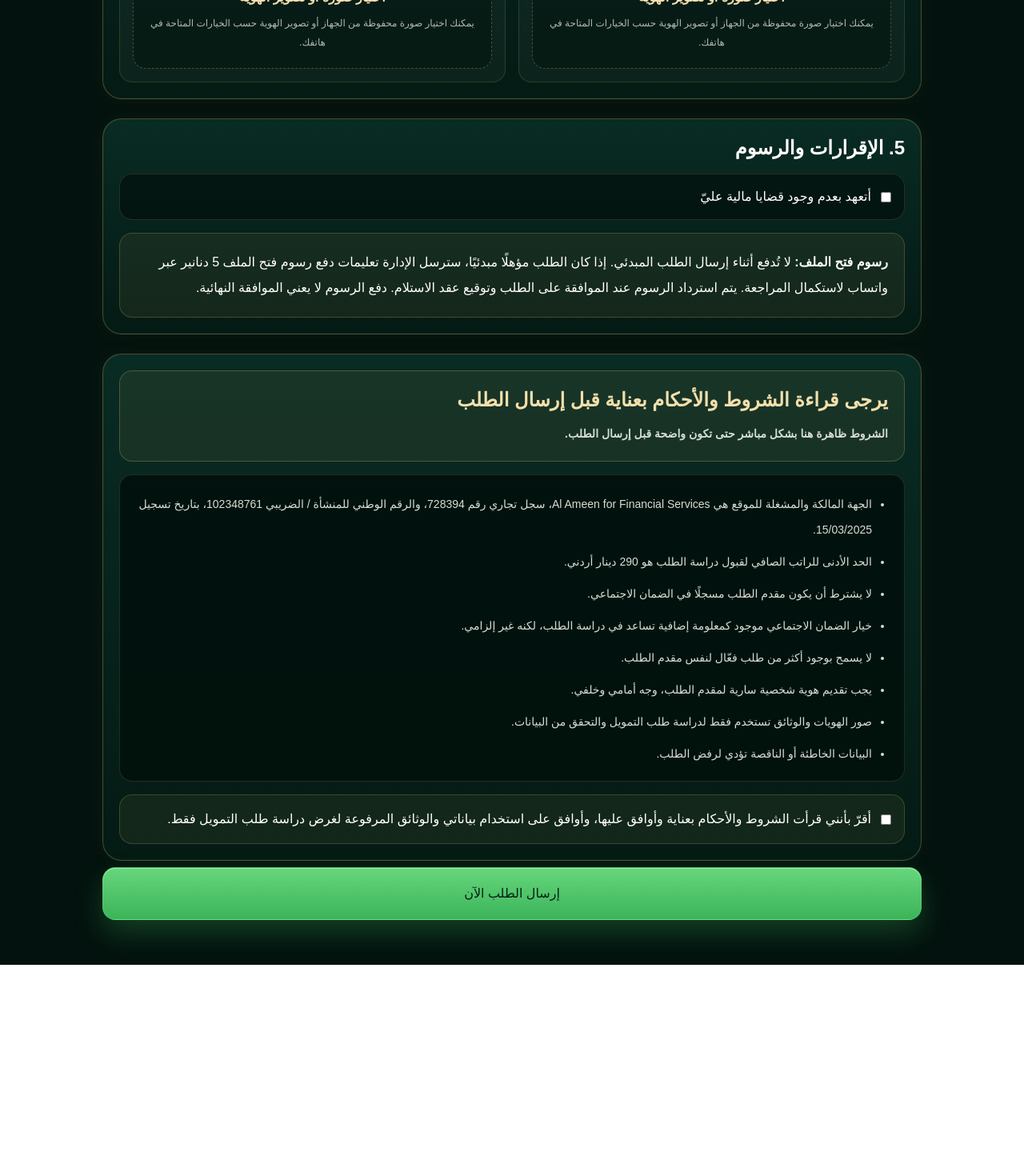
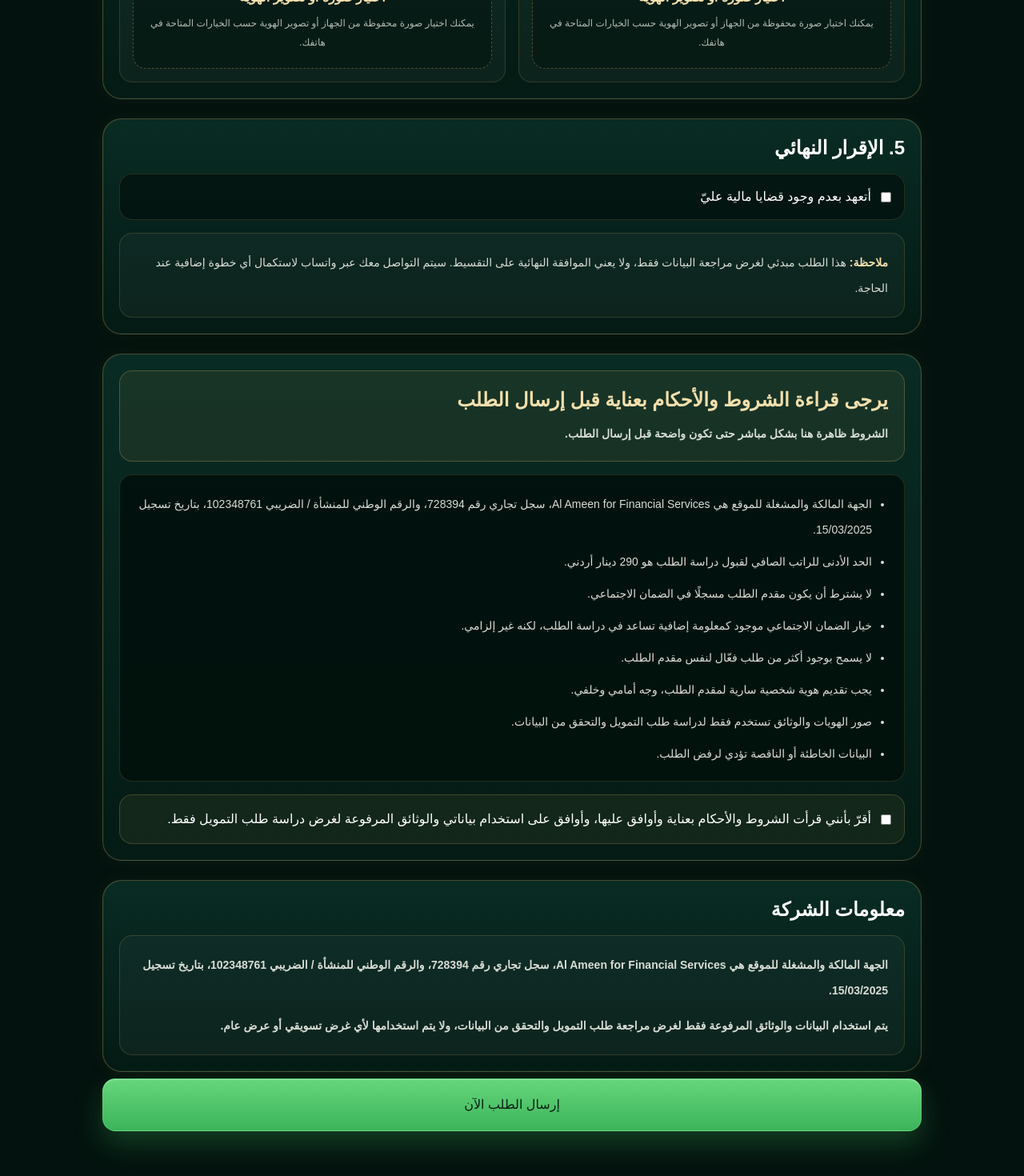
Before and after one commit to am0006114-stack/alameen-finance, a Next.js app: page /apply in a window 1280 px wide. Shown: the part 2606-4076 px from the top of the page at 80% size. Before the commit the page ends 3812 px from the top, so only its background shows below. Built offline with nearby package versions, Linux system fonts and the light colour scheme.

Commit message:
Show GPS in admin and simplify application fine print

```diff
--- a/app/admin/applications/[id]/page.tsx
+++ b/app/admin/applications/[id]/page.tsx
@@ -24,6 +24,10 @@ type ApplicationRecord = {
   city_area?: string | null;
   detailed_address?: string | null;
   nearest_landmark?: string | null;
+  location_latitude?: number | string | null;
+  location_longitude?: number | string | null;
+  location_accuracy?: number | string | null;
+  location_captured_at?: string | null;
 
   city?: string | null;
   area?: string | null;
@@ -291,6 +295,28 @@ function getGuarantorUrl(app: ApplicationRecord) {
   return `${baseUrl}/guarantor?tracking=${encodeURIComponent(
     tracking
   )}&phone=${encodeURIComponent(phone)}`;
+}
+
+function hasGpsLocation(app: ApplicationRecord) {
+  return Boolean(app.location_latitude && app.location_longitude);
+}
+
+function getGoogleMapsUrl(app: ApplicationRecord) {
+  if (!hasGpsLocation(app)) return "";
+
+  return `https://www.google.com/maps?q=${encodeURIComponent(
+    `${app.location_latitude},${app.location_longitude}`
+  )}`;
+}
+
+function formatGpsAccuracy(value: number | string | null | undefined) {
+  if (value === null || value === undefined || value === "") return "—";
+
+  const numberValue = Number(value);
+
+  if (Number.isNaN(numberValue)) return String(value);
+
+  return `${Math.round(numberValue)} متر تقريباً`;
 }
 
 function makeWhatsAppUrl(phone: string | null | undefined, message: string) {
@@ -612,6 +638,7 @@ export default async function AdminApplicationDetailsPage({ params }: PageProps)
   const address = app.detailed_address || app.address || "—";
   const employer = app.employer || app.employer_name || "—";
   const guarantorUrl = getGuarantorUrl(app);
+  const googleMapsUrl = getGoogleMapsUrl(app);
 
   return (
     <main dir="rtl" className="relative min-h-screen overflow-x-hidden px-4 py-8 text-[#f7f3e8]">
@@ -813,6 +840,34 @@ export default async function AdminApplicationDetailsPage({ params }: PageProps)
           </div>
         </section>
 
+        {googleMapsUrl && (
+          <section className="glass-panel gold-outline mb-6 rounded-[32px] p-6 shadow-xl">
+            <div className="flex flex-col gap-4 md:flex-row md:items-center md:justify-between">
+              <div>
+                <h2 className="gold-text text-xl font-black">موقع العميل GPS</h2>
+                <p className="mt-2 text-sm font-bold leading-7 text-[#cbd6cb]">
+                  تم حفظ موقع العميل من صفحة التقديم. افتح الرابط لمشاهدة الموقع مباشرة على Google Maps.
+                </p>
+                <p className="mt-2 break-words text-sm font-black text-white">
+                  {app.location_latitude}, {app.location_longitude}
+                </p>
+                <p className="mt-1 text-xs font-bold text-[#aeb9af]">
+                  الدقة: {formatGpsAccuracy(app.location_accuracy)}
+                </p>
+              </div>
+
+              <a
+                href={googleMapsUrl}
+                target="_blank"
+                rel="noreferrer"
+                className="green-button rounded-2xl px-6 py-4 text-center text-sm font-black transition"
+              >
+                فتح الموقع على الخريطة
+              </a>
+            </div>
+          </section>
+        )}
+
         <div className="grid gap-6 lg:grid-cols-2">
           <InfoCard
             title="معلومات مقدم الطلب"
@@ -825,6 +880,24 @@ export default async function AdminApplicationDetailsPage({ params }: PageProps)
               { label: "المنطقة", value: area },
               { label: "العنوان التفصيلي", value: address },
               { label: "أقرب معلم", value: app.nearest_landmark },
+              {
+                label: "حالة GPS",
+                value: hasGpsLocation(app) ? "تم تحديد الموقع" : "لم يتم تحديد الموقع",
+              },
+              {
+                label: "إحداثيات GPS",
+                value: hasGpsLocation(app)
+                  ? `${app.location_latitude}, ${app.location_longitude}`
+                  : "—",
+              },
+              {
+                label: "دقة الموقع",
+                value: formatGpsAccuracy(app.location_accuracy),
+              },
+              {
+                label: "وقت تحديد الموقع",
+                value: formatDate(app.location_captured_at),
+              },
               {
                 label: "مقدم الطلب مشترك بالضمان",
                 value: yesNo(applicantSocialSecurity),
--- a/app/apply/ApplyClient.tsx
+++ b/app/apply/ApplyClient.tsx
@@ -785,7 +785,7 @@ export default function ApplyPage() {
           <div className="mt-6 rounded-2xl border border-[rgba(214,181,107,0.24)] bg-[rgba(214,181,107,0.08)] p-5 text-right leading-8 text-[#d7ddd5]">
             <p className="font-black text-[#f3dfac]">ماذا يحدث بعد ذلك؟</p>
             <ul className="mt-3 list-disc space-y-2 pr-5 text-sm">
-              <li>إذا كان الطلب مؤهلًا مبدئيًا، سيتم إرسال تعليمات دفع رسوم فتح الملف 5 دنانير.</li>
+              <li>إذا كان الطلب مؤهلًا مبدئيًا، سيتم التواصل معك عبر واتساب لاستكمال الخطوات التالية.</li>
               <li>إذا احتجنا كشف راتب، سيتم إرسال طلب واضح عبر واتساب.</li>
               <li>إذا لم تنطبق الشروط، سيتم إبلاغك بالنتيجة.</li>
             </ul>
@@ -1303,7 +1303,7 @@ export default function ApplyPage() {
           </section>
 
           <section className="glass-panel gold-outline rounded-3xl p-5 shadow-2xl">
-            <h2 className="mb-4 text-2xl font-bold">5. الإقرارات والرسوم</h2>
+            <h2 className="mb-4 text-2xl font-bold">5. الإقرار النهائي</h2>
 
             <label className="flex items-center gap-3 rounded-2xl border border-[rgba(214,181,107,0.16)] bg-[rgba(3,18,14,0.74)] p-4">
               <input
@@ -1315,11 +1315,8 @@ export default function ApplyPage() {
               <span>أتعهد بعدم وجود قضايا مالية عليّ</span>
             </label>
 
-            <div className="mt-4 rounded-2xl border border-[rgba(214,181,107,0.24)] bg-[rgba(214,181,107,0.08)] p-5 leading-8">
-              <strong>رسوم فتح الملف:</strong> لا تُدفع أثناء إرسال الطلب المبدئي.
-              إذا كان الطلب مؤهلًا مبدئيًا، سترسل الإدارة تعليمات دفع رسوم فتح الملف
-              5 دنانير عبر واتساب لاستكمال المراجعة. يتم استرداد الرسوم عند الموافقة
-              على الطلب وتوقيع عقد الاستلام. دفع الرسوم لا يعني الموافقة النهائية.
+            <div className="mt-4 rounded-2xl border border-[rgba(214,181,107,0.18)] bg-[rgba(255,255,255,0.035)] p-5 text-sm leading-8 text-[#d7ddd5]">
+              <strong className="text-[#f3dfac]">ملاحظة:</strong> هذا الطلب مبدئي لغرض مراجعة البيانات فقط، ولا يعني الموافقة النهائية على التقسيط. سيتم التواصل معك عبر واتساب لاستكمال أي خطوة إضافية عند الحاجة.
             </div>
           </section>
 
@@ -1349,10 +1346,7 @@ export default function ApplyPage() {
                   من البيانات.
                 </li>
                 <li>البيانات الخاطئة أو الناقصة تؤدي لرفض الطلب.</li>
-                <li>
-                  يتم استرداد رسوم فتح الملف عند الموافقة على الطلب وتوقيع عقد الاستلام.
-                </li>
-                <li>دفع رسوم فتح الملف لا يعني الموافقة النهائية على طلب التقسيط.</li>
+                <li>تقديم الطلب لا يعني الموافقة النهائية على طلب التقسيط.</li>
                 <li>
                   الموافقة النهائية تتم بعد مراجعة الإدارة وتوقيع العقد في
                   مكاتبنا.
@@ -1373,6 +1367,17 @@ export default function ApplyPage() {
                 استخدام بياناتي والوثائق المرفوعة لغرض دراسة طلب التمويل فقط.
               </span>
             </label>
+          </section>
+
+          <section className="glass-panel gold-outline rounded-3xl p-5 shadow-2xl">
+            <h2 className="mb-4 text-2xl font-bold">معلومات الشركة</h2>
+
+            <div className="rounded-2xl border border-[rgba(214,181,107,0.18)] bg-[rgba(255,255,255,0.035)] p-5 text-sm font-bold leading-8 text-[#d7ddd5]">
+              <p>{legalRegistrationText}</p>
+              <p className="mt-3">
+                يتم استخدام البيانات والوثائق المرفوعة فقط لغرض مراجعة طلب التمويل والتحقق من البيانات، ولا يتم استخدامها لأي غرض تسويقي أو عرض عام.
+              </p>
+            </div>
           </section>
 
           <button
```
